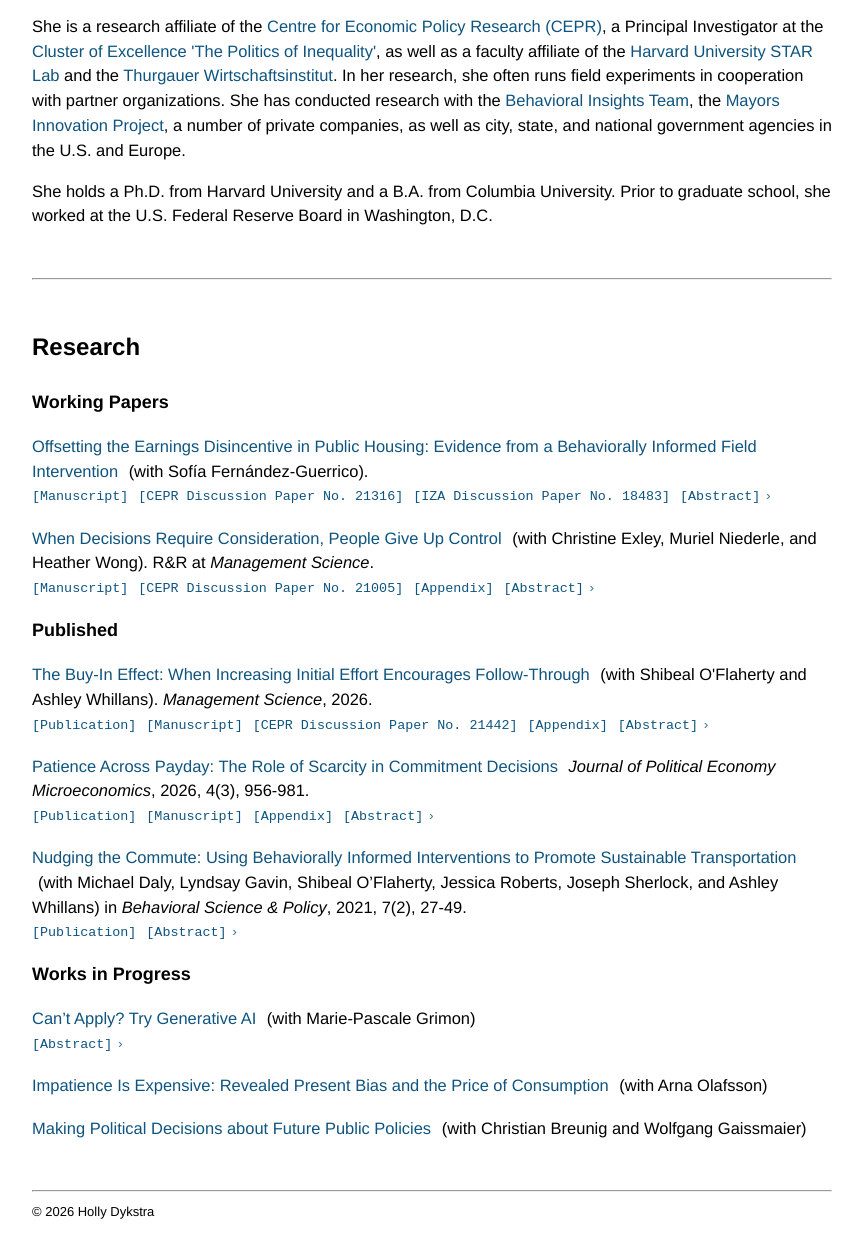
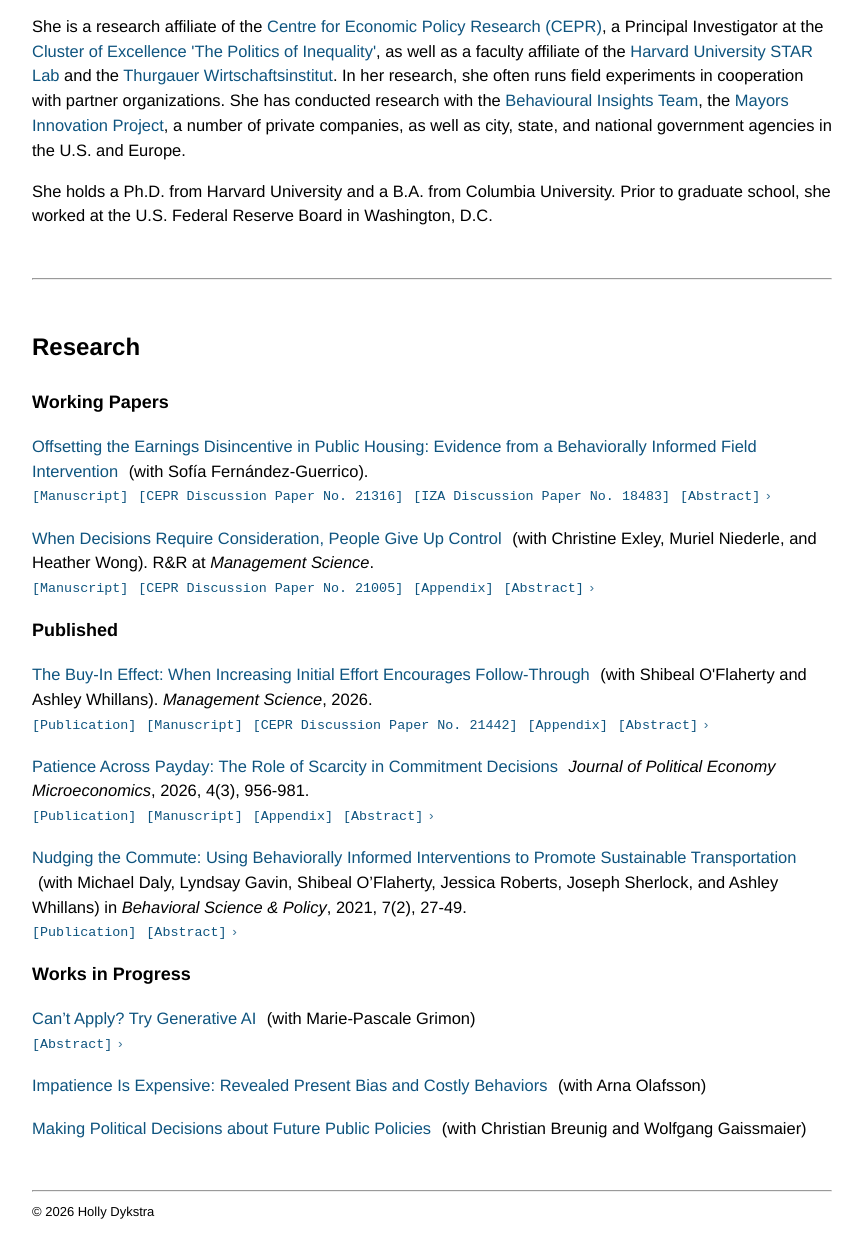
Before and after one commit to hollydykstra/hollydykstra.github.io, a plain HTML site: page index.html in a window 1280 px wide. Shown: the part 576-1834 px from the top of the page, without its empty margins (208-1071 px from the left). Drawn offline with Linux system fonts and the light colour scheme.

Commit message:
Update index.html

```diff
--- a/index.html
+++ b/index.html
@@ -52,7 +52,7 @@ Dr. Holly Dykstra is an Assistant Professor of Economics at the University of Ko
 </p>
 
 <p>
-She is a research affiliate of the <a href="https://cepr.org/about/people/holly-dykstra" target="_blank" rel="noopener noreferrer">Centre for Economic Policy Research (CEPR)</a>, a Principal Investigator at the <a href="https://www.exc.uni-konstanz.de/en/inequality/" target="_blank" rel="noopener noreferrer">Cluster of Excellence 'The Politics of Inequality'</a>, as well as a faculty affiliate of the <a href="https://starlab.wcfia.harvard.edu/people/holly-dykstra" target="_blank" rel="noopener noreferrer">Harvard University STAR Lab</a> and the <a href="https://www.twi-kreuzlingen.ch/team/holly-dykstra/" target="_blank" rel="noopener noreferrer">Thurgauer Wirtschaftsinstitut</a>. In her research, she often runs field experiments in cooperation with partner organizations. She has conducted research with the <a href="https://www.bi.team" target="_blank" rel="noopener noreferrer">Behavioral Insights Team</a>, the <a href="https://mayorsinnovation.org" target="_blank" rel="noopener noreferrer">Mayors Innovation Project</a>, a number of private companies, as well as city, state, and national government agencies in the U.S. and Europe.
+She is a research affiliate of the <a href="https://cepr.org/about/people/holly-dykstra" target="_blank" rel="noopener noreferrer">Centre for Economic Policy Research (CEPR)</a>, a Principal Investigator at the <a href="https://www.exc.uni-konstanz.de/en/inequality/" target="_blank" rel="noopener noreferrer">Cluster of Excellence 'The Politics of Inequality'</a>, as well as a faculty affiliate of the <a href="https://starlab.wcfia.harvard.edu/people/holly-dykstra" target="_blank" rel="noopener noreferrer">Harvard University STAR Lab</a> and the <a href="https://www.twi-kreuzlingen.ch/team/holly-dykstra/" target="_blank" rel="noopener noreferrer">Thurgauer Wirtschaftsinstitut</a>. In her research, she often runs field experiments in cooperation with partner organizations. She has conducted research with the <a href="https://www.bi.team" target="_blank" rel="noopener noreferrer">Behavioural Insights Team</a>, the <a href="https://mayorsinnovation.org" target="_blank" rel="noopener noreferrer">Mayors Innovation Project</a>, a number of private companies, as well as city, state, and national government agencies in the U.S. and Europe.
 </p>
 
 <p>
@@ -257,7 +257,7 @@ She holds a Ph.D. from Harvard University and a B.A. from Columbia University. P
 
 	<div class="paper">
 		<div class="paper-line">
-			<span class="title">Impatience Is Expensive: Revealed Present Bias and the Price of Consumption</span>
+			<span class="title">Impatience Is Expensive: Revealed Present Bias and Costly Behaviors</span>
 			<span class="meta">(with Arna Olafsson)</span>
 		</div>
 	</div>
```
